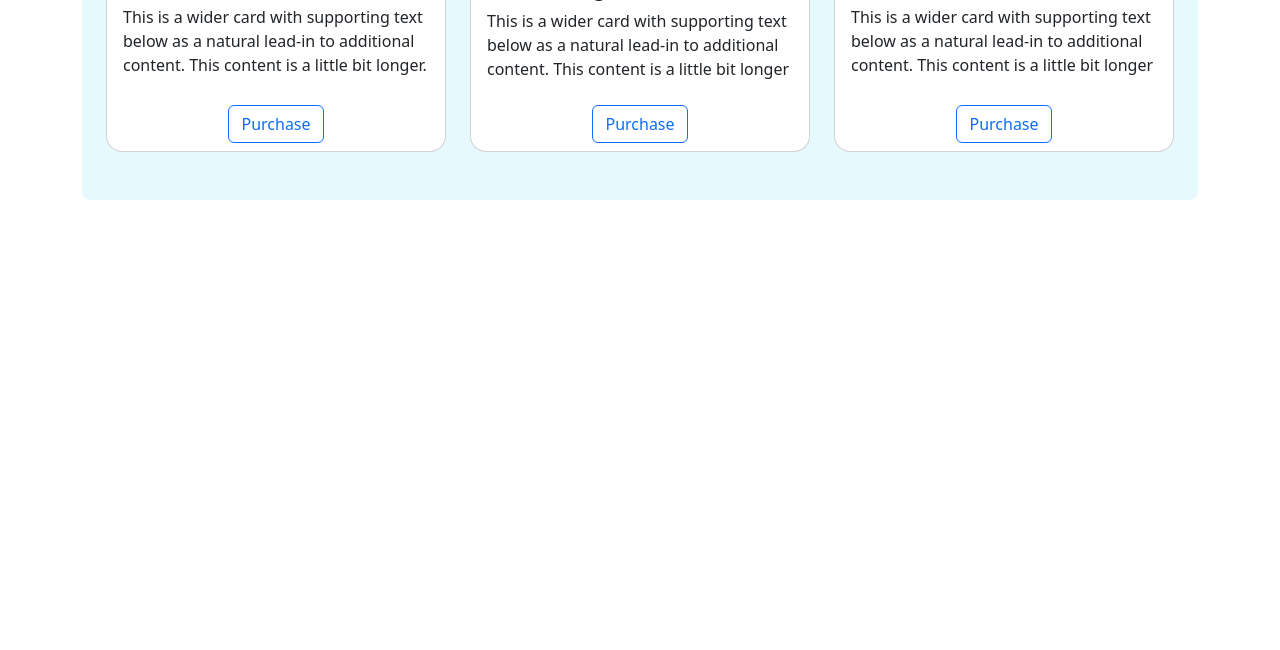
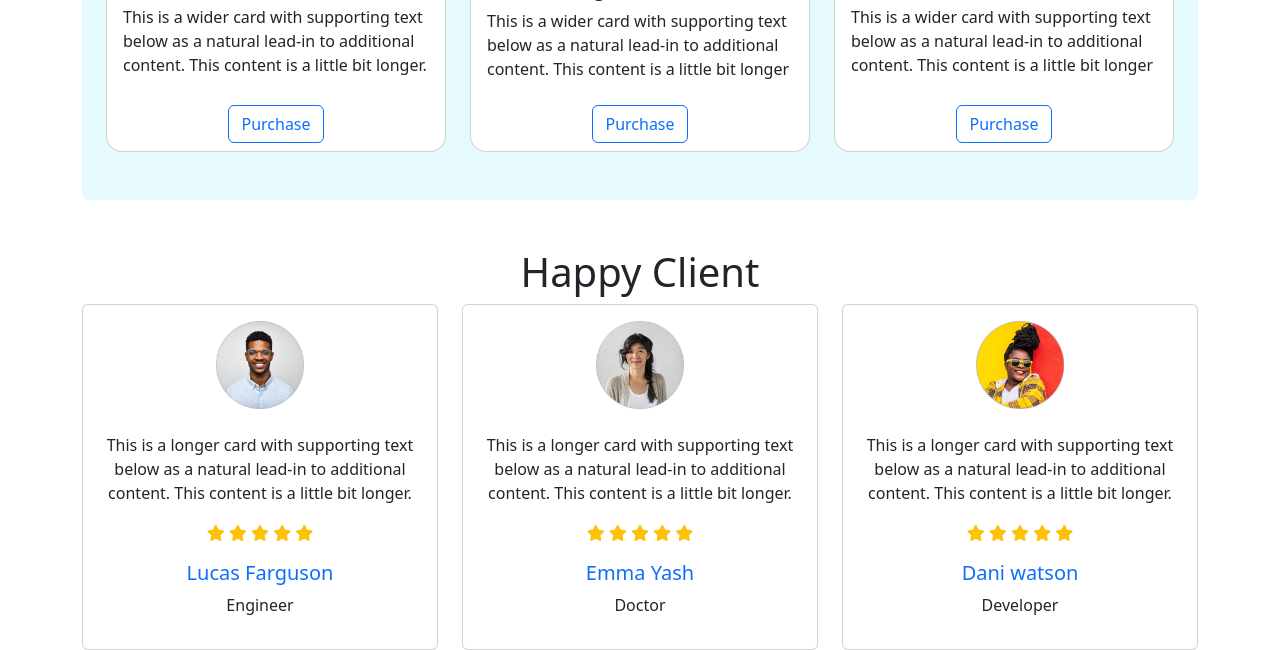
Before and after one commit to Mujahidul12628/Bike-bazar, a plain HTML site: page index.html in a window 1280 px wide. Shown: the part 1487-2137 px from the top of the page. Before the commit the page ends 1687 px from the top, so only its background shows below. Drawn offline with nearby package versions, Linux system fonts and the light colour scheme.

Commit message:
main section updated

```diff
--- a/index.html
+++ b/index.html
@@ -8,7 +8,12 @@
     <!-- bootstrap CSS -->
     <link href="https://cdn.jsdelivr.net/npm/bootstrap@5.3.0-alpha1/dist/css/bootstrap.min.css" rel="stylesheet"
         integrity="sha384-GLhlTQ8iRABdZLl6O3oVMWSktQOp6b7In1Zl3/Jr59b6EGGoI1aFkw7cmDA6j6gD" crossorigin="anonymous">
+
+    <!-- Raw CSS -->
     <link rel="stylesheet" href="style.css">
+
+    <!-- font awesome icon link -->
+    <script src="https://kit.fontawesome.com/c9c3028ae4.js" crossorigin="anonymous"></script>
 </head>
 
 <body>
@@ -174,7 +179,66 @@
 
         </section>
         <!-- Happy client section -->
-        <section>
+        <section class="rounded-3 mt-5">
+            <h1 class="text-center">Happy <span class="">Client</span></h1>
+            <div class="row row-cols-1 row-cols-md-3 g-4">
+                <div class="col">
+                    <div class="card h-100">
+                        <img src="images/user-1.png" class="card-img-top w-25 mx-auto mt-3 mb-2" alt="...">
+                        <div class="card-body text-center">
+                            <p class="card-text">This is a longer card with supporting text below as a natural lead-in
+                                to additional content. This content is a little bit longer.</p>
+                            <p class="text-center text-warning">
+                                <i class="fa-solid fa-star"></i>
+                                <i class="fa-solid fa-star"></i>
+                                <i class="fa-solid fa-star"></i>
+                                <i class="fa-solid fa-star"></i>
+                                <i class="fa-solid fa-star"></i>
+                            </p>
+                            <h5 class="text-primary">Lucas Farguson</h5>
+                            <p>Engineer</p>
+                        </div>
+                    </div>
+                </div>
+                <div class="col">
+                    <div class="card h-100">
+                        <img src="images/user-2.png" class="card-img-top w-25 mx-auto mt-3 mb-2" alt="...">
+                        <div class="card-body text-center">
+                            <p class="card-text">This is a longer card with supporting text below as a natural lead-in
+                                to additional content. This content is a little bit longer.</p>
+                            <p class="text-center text-warning">
+                                <i class="fa-solid fa-star"></i>
+                                <i class="fa-solid fa-star"></i>
+                                <i class="fa-solid fa-star"></i>
+                                <i class="fa-solid fa-star"></i>
+                                <i class="fa-solid fa-star"></i>
+                            </p>
+                            <h5 class="text-primary">Emma Yash</h5>
+                            <p>Doctor</p>
+                        </div>
+                    </div>
+                </div>
+                <div class="col">
+                    <div class="card h-100">
+                        <img src="images/user-3.png" class="card-img-top w-25 mx-auto mt-3 mb-2" alt="...">
+                        <div class="card-body text-center">
+                            <p class="card-text">This is a longer card with supporting text below as a natural lead-in
+                                to additional content. This content is a little bit longer.</p>
+                            <p class="text-center text-warning">
+                                <i class="fa-solid fa-star"></i>
+                                <i class="fa-solid fa-star"></i>
+                                <i class="fa-solid fa-star"></i>
+                                <i class="fa-solid fa-star"></i>
+                                <i class="fa-solid fa-star"></i>
+                            </p>
+                            <h5 class="text-primary">Dani watson</h5>
+                            <p>Developer</p>
+                        </div>
+                    </div>
+                </div>
+
+            </div>
+
 
         </section>
 
```
